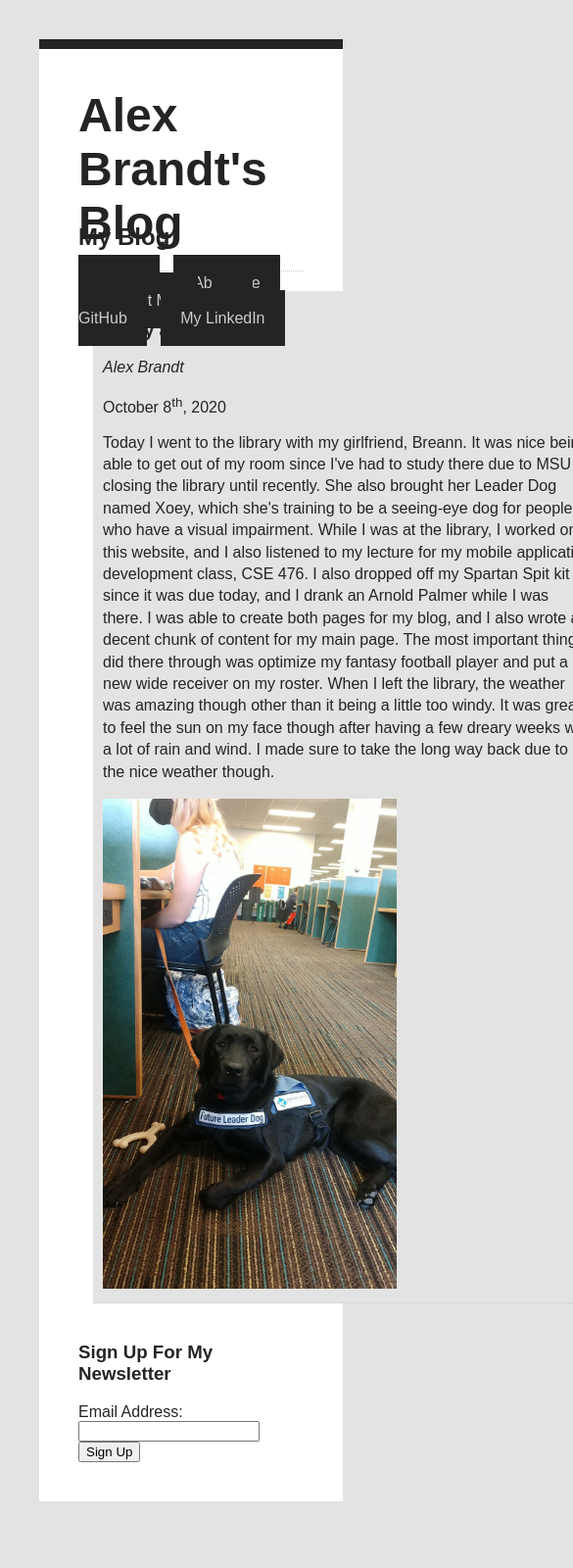
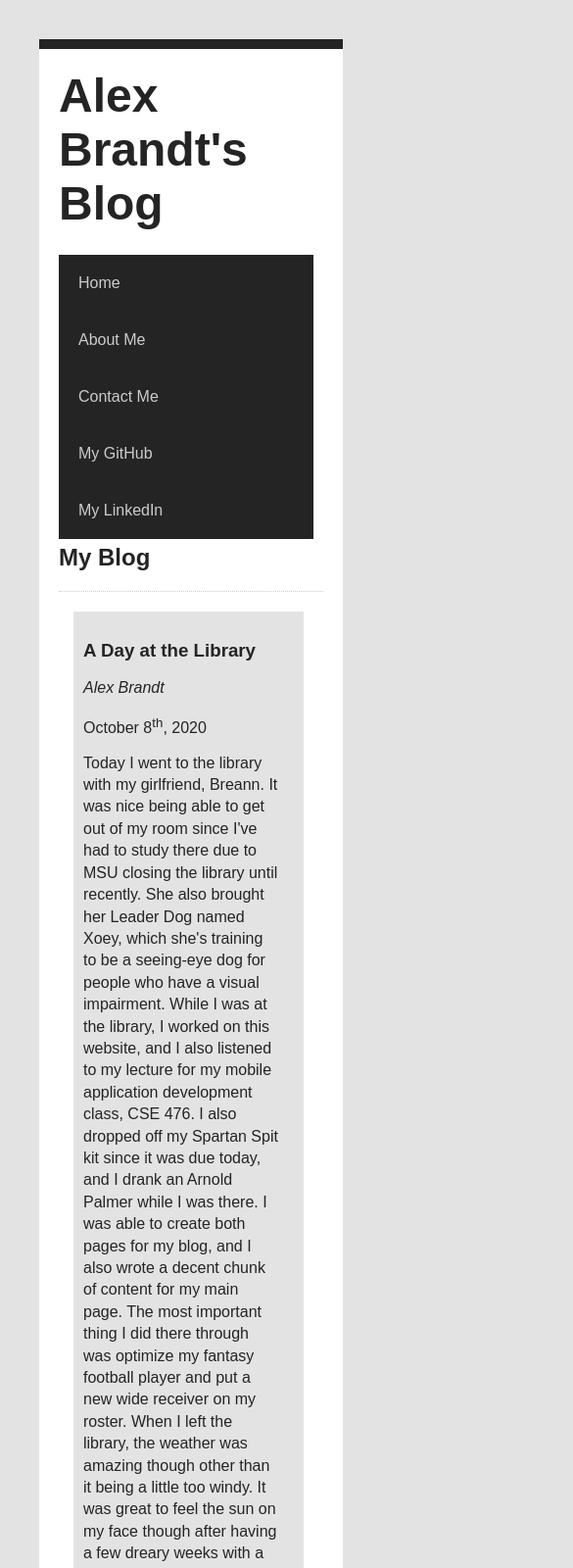
Before and after one commit to alexbrandt4664/mi349_blog, a plain HTML site: page index.html in a window 390 px wide. Shown: the top 1600 px of the page at 98% size, 585 px wide, since content can reach past the window. Before the commit the page ends 1572 px from the top, so only its background shows below. Drawn offline with Linux system fonts and the light colour scheme.

Commit message:
Updated css to have media queries

```diff
--- a/style.css
+++ b/style.css
@@ -69,3 +69,44 @@ nav {
 #about_me {
     margin-top: 35px;
 }
+
+/* Media Queries */
+@media (max-width: 400px) {
+
+    body {
+        padding: 20px;
+    }
+
+    p {
+        width: 200px;
+    }
+
+    #blog {
+        flex-direction: column;
+    }
+
+    nav {
+        display: flex;
+        flex-direction: column;
+    }
+
+    header {
+        height: fit-content;
+        margin-bottom: -20px;
+    }
+
+    img {
+        width: 200px;
+        height: 333px;
+    }
+
+    #comments_form {
+        max-width: 260px;
+        min-width: 260px;
+        width: 100%;
+    }
+
+    textarea {
+        width: 100%;
+    }
+}
```
Also changed, not shown: contact.html (+1 -1 lines).
